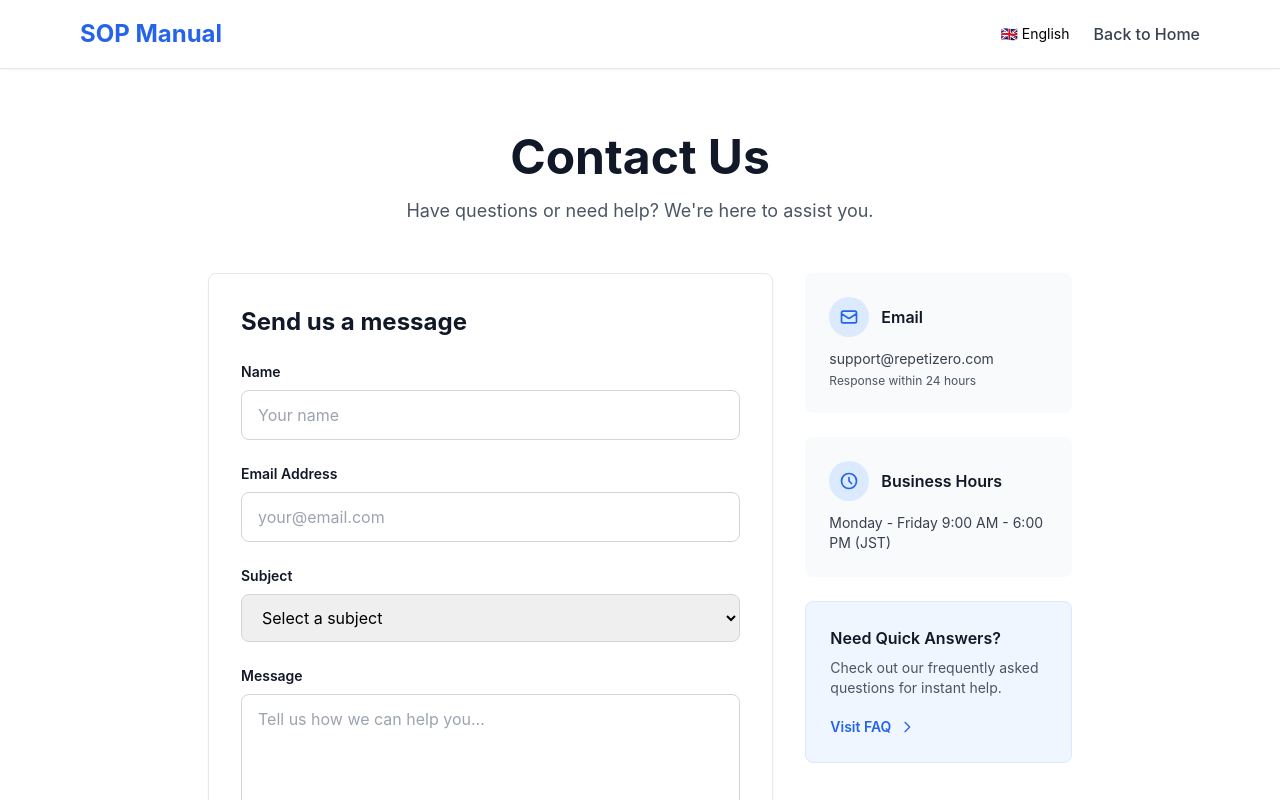
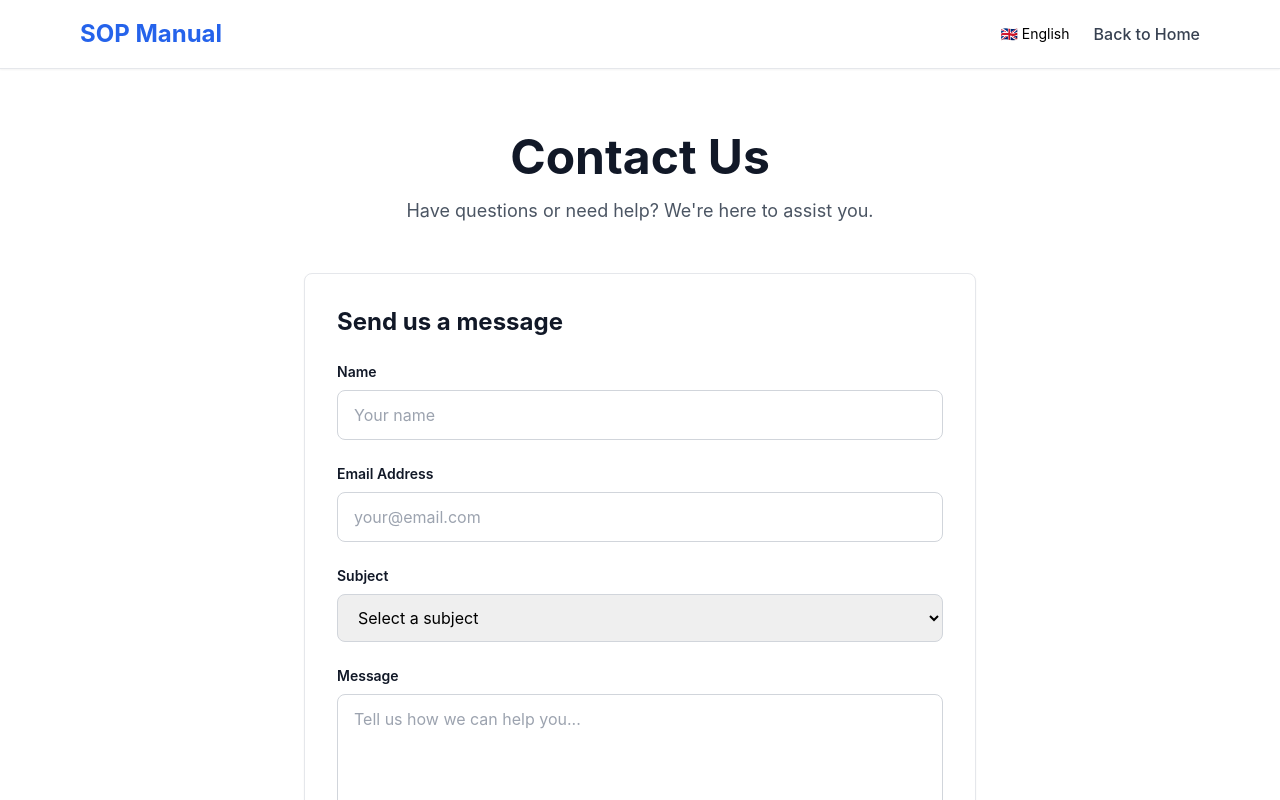
Before and after one commit to ty05/sop-frontend, a Next.js app: page /en/contact in a window 1280 px wide. Shown: the top 800 px of the page. Built offline with nearby package versions, Linux system fonts and the light colour scheme; no server answers.

Commit message:
contanct form

```diff
--- a/src/app/[locale]/contact/page.tsx
+++ b/src/app/[locale]/contact/page.tsx
@@ -19,14 +19,21 @@ export default function ContactPage() {
     e.preventDefault();
     setStatus('sending');
 
-    // TODO: Replace with actual API endpoint
     try {
-      // Simulate API call
-      await new Promise(resolve => setTimeout(resolve, 1000));
+      const apiUrl = process.env.NEXT_PUBLIC_API_URL || 'http://localhost:8000';
+      const response = await fetch(`${apiUrl}/contact`, {
+        method: 'POST',
+        headers: {
+          'Content-Type': 'application/json',
+        },
+        body: JSON.stringify(formData),
+      });
 
-      // For now, we'll just show success
-      // In production, you would send this to your backend
-      console.log('Form data:', formData);
+      if (!response.ok) {
+        throw new Error('Failed to send message');
+      }
+
+      const data = await response.json();
 
       setStatus('success');
       setFormData({ name: '', email: '', subject: '', message: '' });
@@ -34,6 +41,7 @@ export default function ContactPage() {
       // Reset success message after 5 seconds
       setTimeout(() => setStatus('idle'), 5000);
     } catch (error) {
+      console.error('Error sending contact form:', error);
       setStatus('error');
       setTimeout(() => setStatus('idle'), 5000);
     }
@@ -80,9 +88,8 @@ export default function ContactPage() {
           </p>
         </div>
 
-        <div className="grid md:grid-cols-3 gap-8 mb-12">
+        <div className="max-w-2xl mx-auto mb-12">
           {/* Contact Form */}
-          <div className="md:col-span-2">
           <div className="bg-white border border-gray-200 rounded-lg p-8 shadow-sm">
             <h2 className="text-2xl font-bold text-gray-900 mb-6">{t('form.title')}</h2>
 
@@ -192,51 +199,19 @@ export default function ContactPage() {
               </button>
             </form>
           </div>
-          </div>
-
-          {/* Contact Info Sidebar */}
-          <div className="space-y-6">
-            {/* Email Info */}
-            <div className="bg-gray-50 rounded-lg p-6">
-              <div className="flex items-center gap-3 mb-3">
-                <div className="w-10 h-10 bg-blue-100 rounded-full flex items-center justify-center">
-                  <svg className="w-5 h-5 text-blue-600" fill="none" stroke="currentColor" viewBox="0 0 24 24">
-                    <path strokeLinecap="round" strokeLinejoin="round" strokeWidth={2} d="M3 8l7.89 5.26a2 2 0 002.22 0L21 8M5 19h14a2 2 0 002-2V7a2 2 0 00-2-2H5a2 2 0 00-2 2v10a2 2 0 002 2z" />
-                  </svg>
-                </div>
-                <h3 className="font-semibold text-gray-900">{t('info.email.title')}</h3>
-              </div>
-              <p className="text-gray-700 text-sm mb-1">{t('info.email.address')}</p>
-              <p className="text-xs text-gray-600">{t('info.email.responseTime')}</p>
-            </div>
-
-            {/* Business Hours */}
-            <div className="bg-gray-50 rounded-lg p-6">
-              <div className="flex items-center gap-3 mb-3">
-                <div className="w-10 h-10 bg-blue-100 rounded-full flex items-center justify-center">
-                  <svg className="w-5 h-5 text-blue-600" fill="none" stroke="currentColor" viewBox="0 0 24 24">
-                    <path strokeLinecap="round" strokeLinejoin="round" strokeWidth={2} d="M12 8v4l3 3m6-3a9 9 0 11-18 0 9 9 0 0118 0z" />
-                  </svg>
-                </div>
-                <h3 className="font-semibold text-gray-900">{t('info.hours.title')}</h3>
-              </div>
-              <p className="text-gray-700 text-sm">{t('info.hours.schedule')}</p>
-            </div>
 
           {/* FAQ Link */}
-            <div className="bg-blue-50 rounded-lg p-6 border border-blue-100">
-              <h3 className="font-semibold text-gray-900 mb-2">{t('faq.title')}</h3>
-              <p className="text-sm text-gray-600 mb-4">{t('faq.description')}</p>
+          <div className="text-center mt-8">
+            <p className="text-gray-600 mb-4">{t('faq.description')}</p>
             <Link
               href="/landing#faq"
-                className="inline-flex items-center gap-2 text-blue-600 hover:text-blue-700 font-semibold text-sm"
+              className="inline-flex items-center gap-2 text-blue-600 hover:text-blue-700 font-semibold"
             >
               {t('faq.link')}
-                <svg className="w-4 h-4" fill="none" stroke="currentColor" viewBox="0 0 24 24">
+              <svg className="w-5 h-5" fill="none" stroke="currentColor" viewBox="0 0 24 24">
                 <path strokeLinecap="round" strokeLinejoin="round" strokeWidth={2} d="M9 5l7 7-7 7" />
               </svg>
             </Link>
-            </div>
           </div>
         </div>
       </div>
```
Lines whose indentation alone changed are shown as unchanged.
